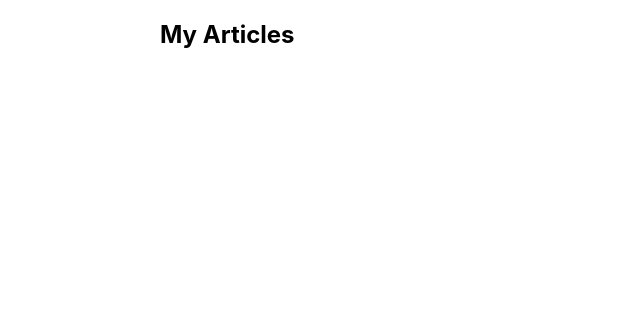
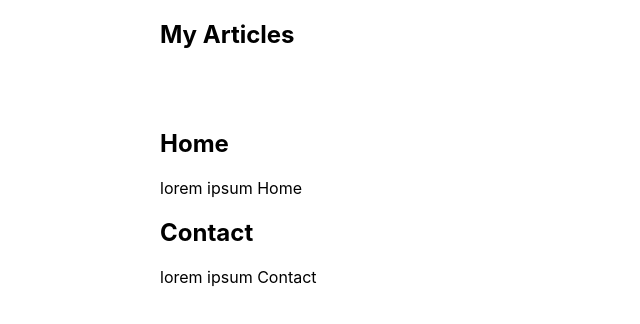
Before and after one commit to pedrolopezbiedma/React_Firebase_Udemy, a React (Create React App) app in the folder multipage-site/: page /contact in a window 1280 px wide. Shown: the top 324 px of the page, without its empty margins (0-640 px from the left). Built offline with nearby package versions, Linux system fonts and the light colour scheme.

Commit message:
Lesson 70

```diff
--- a/multipage-site/package.json
+++ b/multipage-site/package.json
@@ -8,6 +8,7 @@
     "@testing-library/user-event": "^13.5.0",
     "react": "^18.2.0",
     "react-dom": "^18.2.0",
+    "react-router-dom": "5.1",
     "react-scripts": "5.0.1",
     "web-vitals": "^2.1.4"
   },
--- a/multipage-site/src/App.js
+++ b/multipage-site/src/App.js
@@ -1,11 +1,27 @@
 import './App.css';
+import { BrowserRouter, Route } from 'react-router-dom'
+import Home from './pages/Home';
+import Contact from './pages/Contact';
+import About from './pages/About';
 
 function App() {
   return (
     <div className="App">
-      <nav>
-          <h1>My Articles</h1>
-      </nav>
+      <BrowserRouter>
+        <nav>
+            <h1>My Articles</h1>
+        </nav>
+
+        <Route path='/'>
+        <Home />
+      </Route>
+      <Route path='/contact'>
+        <Contact />
+      </Route>
+      <Route path='/about'>
+        <About />
+      </Route>
+      </BrowserRouter>
     </div>
   );
 }
--- /dev/null
+++ b/multipage-site/src/pages/About.js
@@ -0,0 +1,8 @@
+export default function About() {
+  return (
+    <div>
+        <h2>About</h2>
+        <p>lorem ipsum About</p>
+    </div>
+  )
+}
--- /dev/null
+++ b/multipage-site/src/pages/Contact.js
@@ -0,0 +1,8 @@
+export default function Contact() {
+  return (
+    <div>
+        <h2>Contact</h2>
+        <p>lorem ipsum Contact</p>
+    </div>
+  )
+}
--- /dev/null
+++ b/multipage-site/src/pages/Home.js
@@ -0,0 +1,8 @@
+export default function Home() {
+  return (
+    <div>
+        <h2>Home</h2>
+        <p>lorem ipsum Home</p>
+    </div>
+  )
+}
```
Also changed, not shown: 1 other file (tests, documents, lock files or other folders).
